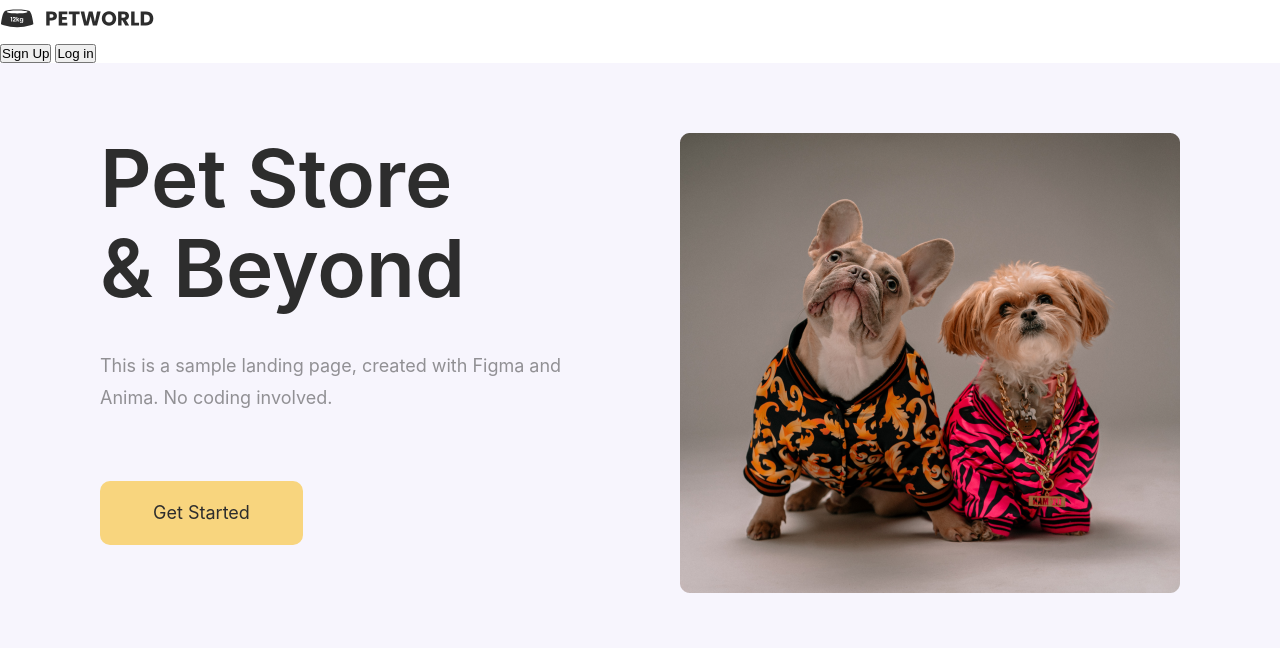
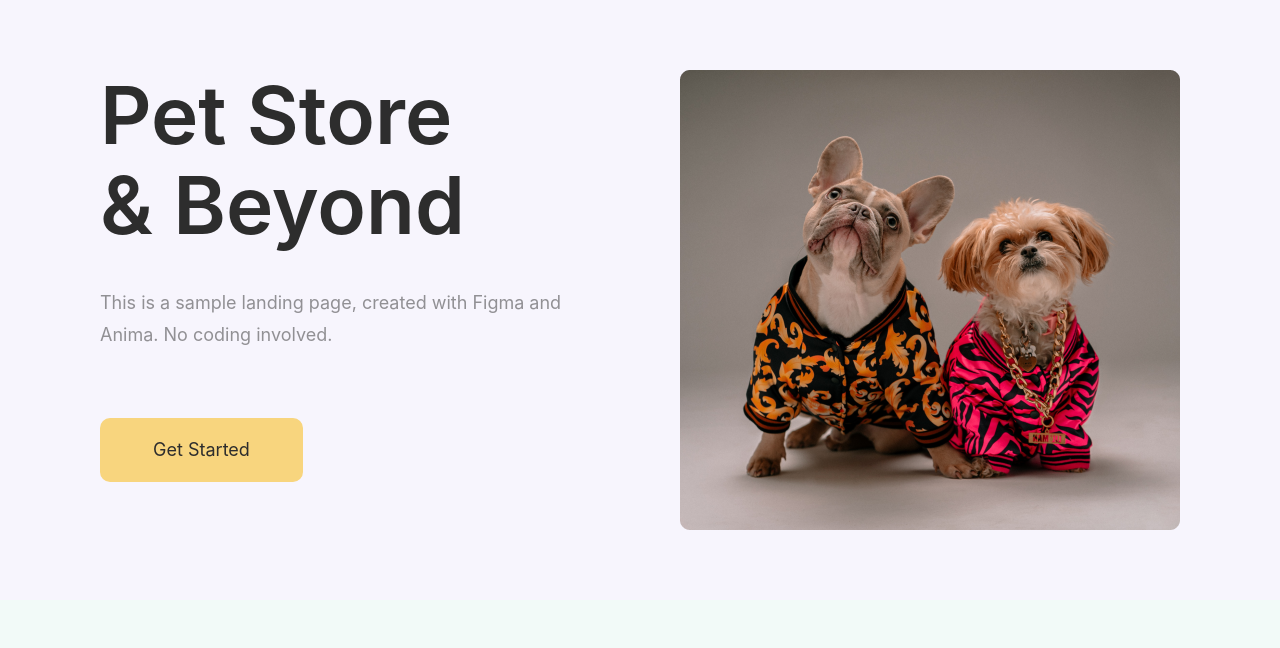
Before and after one commit to logcode-ao/petworld-clone-ui, a plain HTML site: page index.html in a window 1280 px wide. Shown: the top 648 px of the page. Drawn offline with Linux system fonts and the light colour scheme.

Commit message:
tirando a estrutura do header do banner

```diff
--- a/index.html
+++ b/index.html
@@ -10,11 +10,6 @@
 
 <body>
   <header class="header">
-    <h1><img src="src/assets/image/logo.svg" alt=""></h1>
-    <div class="btn-login-signup">
-      <button>Sign Up</button>
-      <button>Log in</button>
-    </div>
   </header>
 
   <main class="main">
--- a/src/styles/styles.css
+++ b/src/styles/styles.css
@@ -4,10 +4,6 @@
   margin: 0;
   list-style: none;
 }
-
-.header {}
-
-.main {}
 
 .banner {
 display: flex;
```
